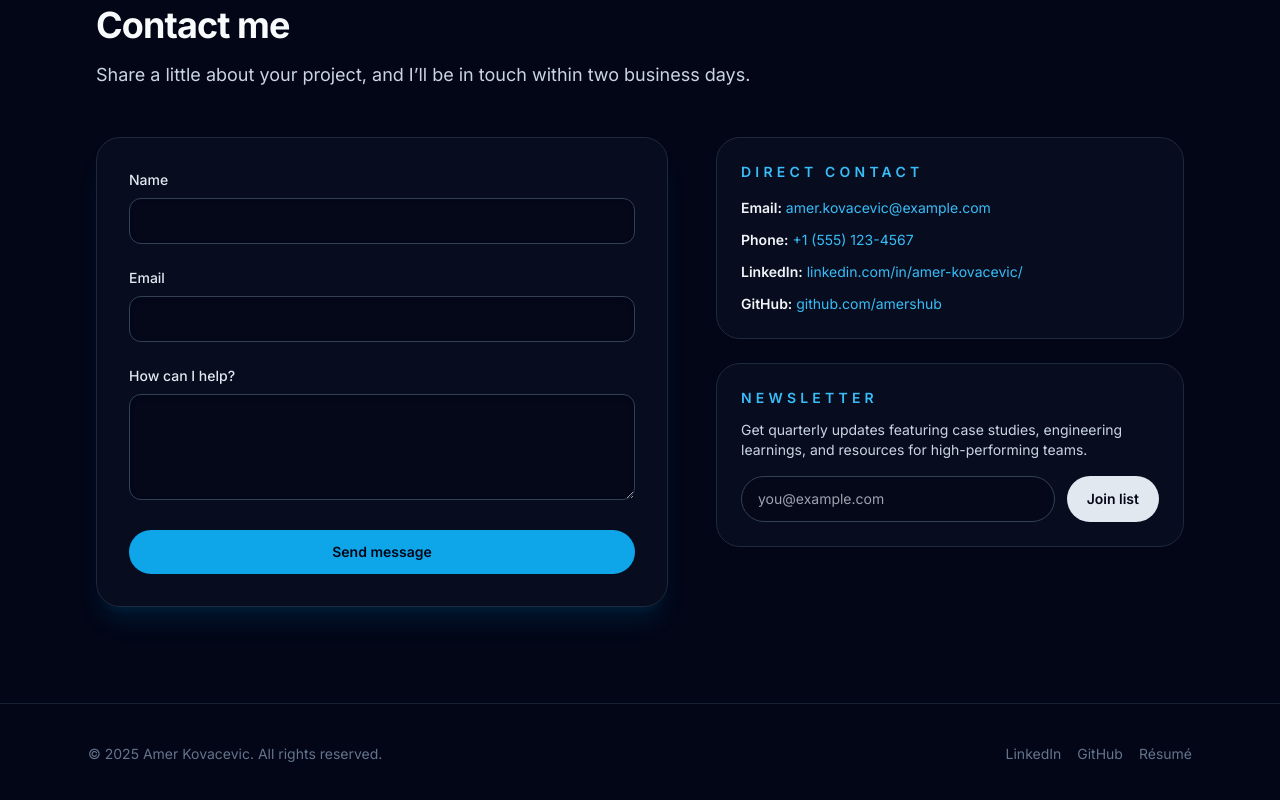
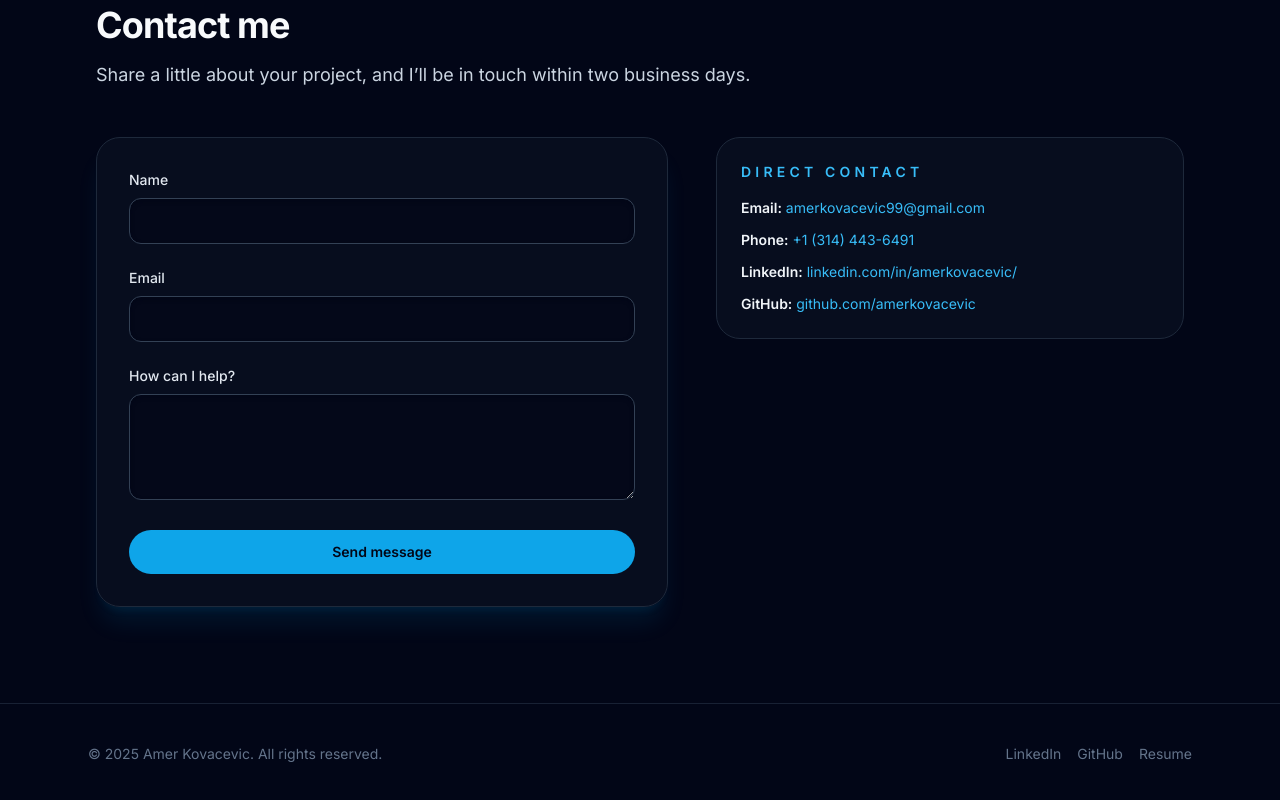
Before and after one commit to amerkovacevic/personal-portfolio, a React (Vite) app: page / in a window 1280 px wide. Shown: the part 4054-4854 px from the top of the page. Built offline with nearby package versions, Linux system fonts and the light colour scheme.

Commit message:
small tweaks at bottom

```diff
--- a/src/App.jsx
+++ b/src/App.jsx
@@ -371,30 +371,6 @@ function App() {
                   </li>
                 </ul>
               </div>
-              <div className="rounded-3xl border border-slate-800 bg-slate-900/40 p-6">
-                <h3 className="text-sm font-semibold uppercase tracking-[0.3em] text-sky-400">Newsletter</h3>
-                <p className="mt-3 text-sm text-slate-300">
-                  Get quarterly updates featuring case studies, engineering learnings, and resources for high-performing teams.
-                </p>
-                <form className="mt-4 flex flex-col gap-3 sm:flex-row" onSubmit={(event) => event.preventDefault()}>
-                  <label htmlFor="newsletter-email" className="sr-only">
-                    Email address
-                  </label>
-                  <input
-                    id="newsletter-email"
-                    type="email"
-                    required
-                    placeholder="you@example.com"
-                    className="flex-1 rounded-full border border-slate-700 bg-slate-950/60 px-4 py-3 text-sm text-slate-100 focus:border-sky-400 focus:outline-none focus:ring-2 focus:ring-sky-500/40"
-                  />
-                  <button
-                    type="submit"
-                    className="inline-flex items-center justify-center rounded-full bg-slate-200 px-5 py-3 text-sm font-semibold text-slate-950 transition hover:bg-slate-100"
-                  >
-                    Join list
-                  </button>
-                </form>
-              </div>
             </div>
           </div>
         </Section>
@@ -411,7 +387,7 @@ function App() {
               GitHub
             </a>
             <a className="transition hover:text-sky-400" href={hero.cta.primary.href} target="_blank" rel="noreferrer">
-              Résumé
+              Resume
             </a>
           </div>
         </div>
--- a/src/data.js
+++ b/src/data.js
@@ -97,8 +97,8 @@ export const testimonials = [
 ];
 
 export const contact = {
-  email: "amer.kovacevic@example.com",
-  phone: "+1 (555) 123-4567",
-  linkedin: "https://www.linkedin.com/in/amer-kovacevic/",
-  github: "https://github.com/amershub",
+  email: "amerkovacevic99@gmail.com",
+  phone: "+1 (314) 443-6491",
+  linkedin: "https://www.linkedin.com/in/amerkovacevic/",
+  github: "https://github.com/amerkovacevic",
 };
```
